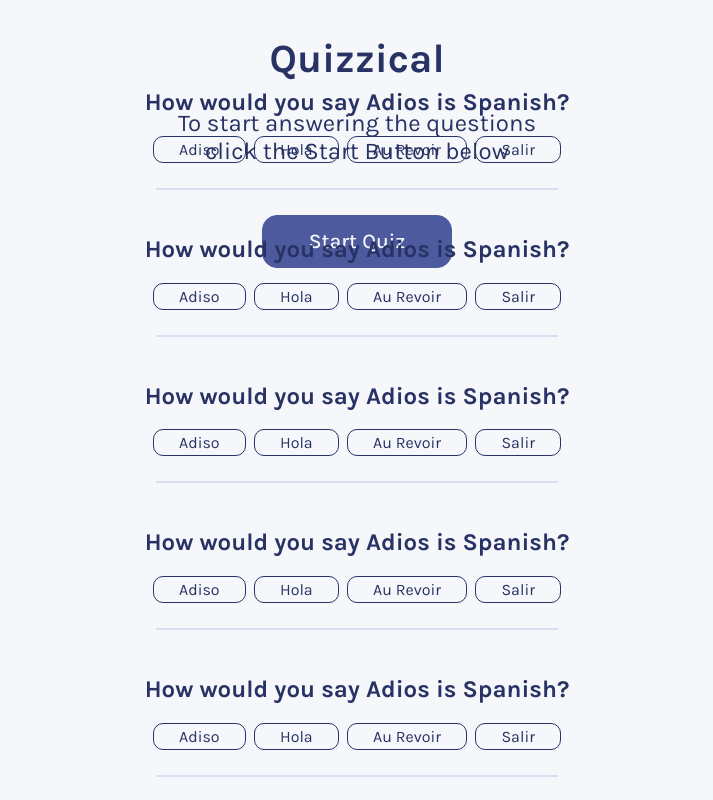
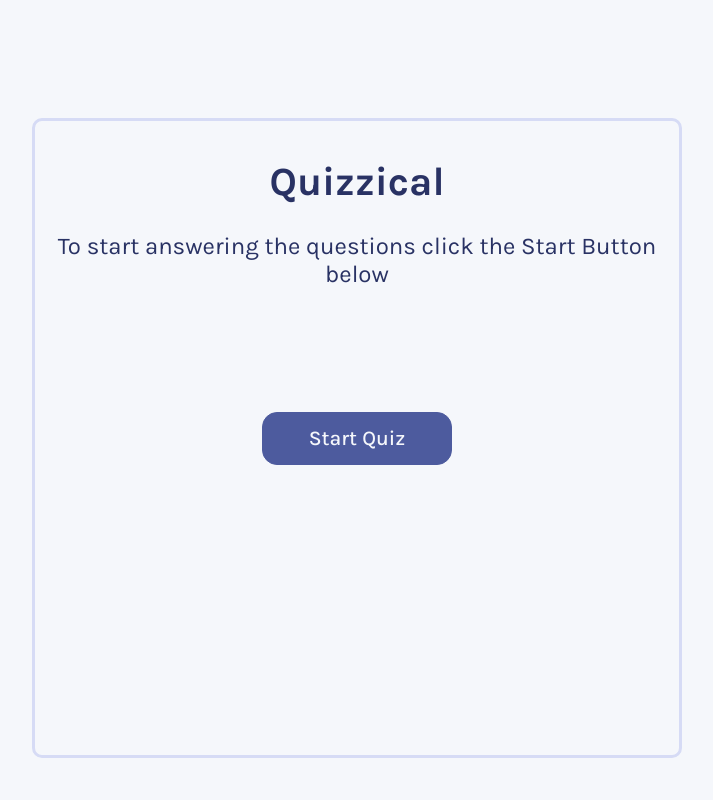
Before and after one commit to crazynets1/quizzical_app, a React (Create React App) app: page / in a window 1280 px wide. Shown: the top 800 px of the page, without its empty margins (283-996 px from the left). Built offline with nearby package versions, Linux system fonts and the light colour scheme.

Commit message:
More design to the quiz and answer section
I added some stylings to the quiz and answer question to display only when user wants to

```diff
--- a/src/index.css
+++ b/src/index.css
@@ -1,11 +1,20 @@
+*{
+  box-sizing: border-box;
+}
+
 body {
   font-family: 'Karla', sans-serif;
   background-color: #F5F7FB;
   color: #293264;
+  padding: 30px;
 }
 
 main.main-section{
-  width: 550px;
+  position: relative;
+  left: 0;
+  right: 0;
+  width: 650px;
+  height: 100vh;
   margin: auto;
   display: flex;
   flex-direction: column;
@@ -15,8 +24,12 @@ main.main-section{
 }
 
 header{
-  width: 412px;
-  height: 60px;
+  width: 100%;
+  height: 80%;
+  padding: 10px 15px;
+  border-radius: 10px;
+  border: 3px solid #D6DBF5;
+  z-index: 0;
 }
 
 h1.title{
@@ -31,7 +44,6 @@ p.game-description{
   font-weight: 400;
   font-size: 1.5rem;
   line-height: normal;
-  margin-bottom: 50px;
   font-family: "Karla", sans-serif;
 }
 
@@ -48,13 +60,30 @@ button.start-btn {
   width: 190px;
   height: 53px;
   font-size: 1.3rem;
+  margin-top: 100px;
 }
 
 section{
+  width: 100%;
   display: flex;
   flex-direction: column;
   justify-content:flex-start;
   align-items:flex-start;
+  padding: 10px 15px;
+  border-radius: 10px;
+  border: 3px solid #D6DBF5;
+}
+
+section#quiz{
+  position: absolute;
+  left: 280px;
+  top: 170px;
+  background-color: #f9f7f3;
+  z-index: 1;
+}
+
+.block{
+  display: none;
 }
 
 section>div>h2{
@@ -85,9 +114,9 @@ label{
 }
 
 input[type="radio"]:checked + label {
-  background-color: #D6DBF5; /* Highlight color when selected */
+  background-color: #b1a7a6; /* Highlight color when selected */
   color: white;
-  border-color: #D6DBF5;
+  border-color: #6c757d;
 }
 
 hr{
@@ -101,6 +130,14 @@ button.check-btn{
   height: 35px;
   flex-shrink: 0;
   align-self: center;
+}
+
+section.answer-section{
+  position: absolute;
+  right: -25px;
+  top: 233px;
+  background-color: #f9f7f3;
+  z-index: 2;
 }
 
 section.answer-section>div{
```
